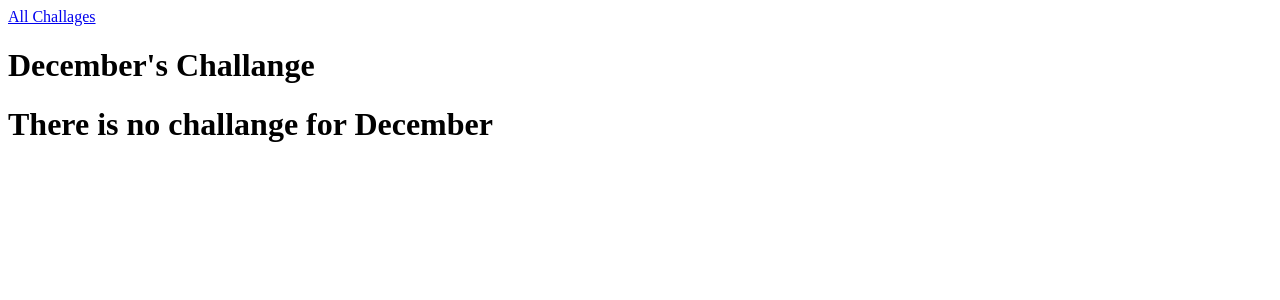
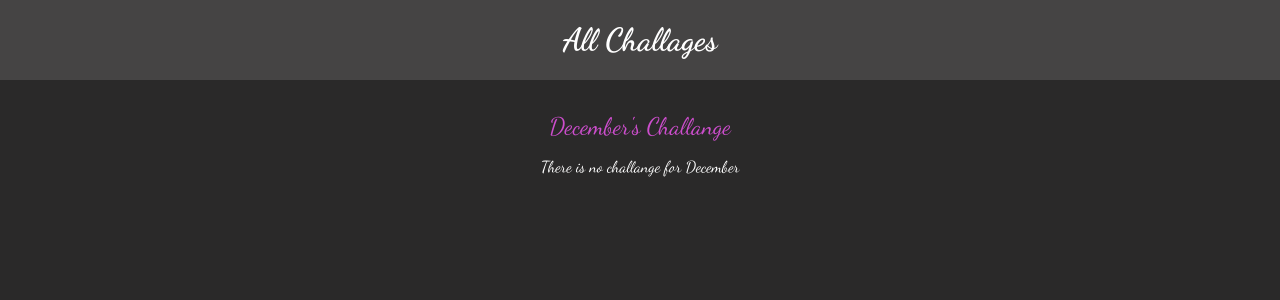
Before and after one commit to lukelim98/Django, a Django app: page /challanges/december in a window 1280 px wide. Shown: the top 300 px of the page. Run offline with Django 4.2, Linux system fonts and the light colour scheme.

Commit message:
Finished dummy project for Django (challanges for 12 month)

```diff
--- /dev/null
+++ b/monthly_challenges/challanges/static/challanges/challange.css
@@ -0,0 +1,23 @@
+h1,
+h2 {
+    text-align: center;
+    color: white;
+}
+
+
+h1 {
+    font-size: 1.5rem;
+    margin: 2rem 0 1rem 0;
+    font-weight: normal;
+    color: rgb(205, 78, 205);
+}
+
+h2 {
+    color: white;
+    font-weight: bold;
+}
+
+.fallback {
+    text-align: center;
+    color: white;
+}
--- a/monthly_challenges/challanges/static/challanges/challanges.css
+++ /dev/null
@@ -1,3 +0,0 @@
-ul {
-    list-style: none;
-}
--- /dev/null
+++ b/monthly_challenges/challanges/static/challanges/includes/header.css
@@ -0,0 +1,25 @@
+header {
+    width: 100%;
+    height: 5rem;
+    background-color: rgb(69, 68, 68);
+}
+
+header nav {
+    width: 100%;
+    height: 100%;
+    display: flex;
+    justify-content: center;
+    align-items: center;
+}
+
+header nav a {
+    color: white;
+    font-size: 2rem;
+    font-weight: bold;
+    text-decoration: none;
+}
+
+header nav a:hover,
+header nav a:active {
+    color: rgb(205, 78, 205);
+}
--- a/monthly_challenges/challanges/templates/challanges/challange.html
+++ b/monthly_challenges/challanges/templates/challanges/challange.html
@@ -1,13 +1,18 @@
 {% extends 'base.html' %}
+{% load static %}
 {% block page_title %}
   {{ month_name|title }} Challange
+{% endblock %}
+{% block css_files %}
+  <link rel="stylesheet" href="{% static 'challanges/challange.css' %}" />
+  <link rel="stylesheet" href="{% static 'challanges/includes/header.css' %}" />
 {% endblock %}
 {% block content %}
   {% include 'challanges/includes/header.html' %}
   <h1>{{ month_name|title }}'s Challange</h1>
   {% if text == None %}
-    <h1>There is no challange for {{ month_name|title }}</h1>
+    <p class="fallback">There is no challange for {{ month_name|title }}</p>
   {% else %}
-    <h2>{{ text }}</h2>
+    <h2>{{text}}</h2>
   {% endif %}
 {% endblock %}
--- a/monthly_challenges/challanges/templates/challanges/index.html
+++ b/monthly_challenges/challanges/templates/challanges/index.html
@@ -2,7 +2,8 @@
 {% load static %}
 
 {% block css_files %}
-<link rel="stylesheet" href="{% static "challanges/challanges.css" %}">
+<link rel="stylesheet" href="{% static "challanges/index.css" %}">
+<link rel="stylesheet" href="{% static "challanges/includes/header.css" %}">
 {% endblock %}
 
 {% block page_title %}
--- a/monthly_challenges/monthly_challenges/settings.py
+++ b/monthly_challenges/monthly_challenges/settings.py
@@ -121,6 +121,10 @@ USE_TZ = True
 
 STATIC_URL = "static/"
 
+STATICFILES_DIRS = [
+    BASE_DIR / "static"
+]
+
 # Default primary key field type
 # https://docs.djangoproject.com/en/4.2/ref/settings/#default-auto-field
 
--- /dev/null
+++ b/monthly_challenges/static/style.css
@@ -0,0 +1,10 @@
+@import url('https://fonts.googleapis.com/css2?family=Dancing+Script:wght@400..700&display=swap');
+
+html {
+    font-family: "Dancing Script", cursive;
+}
+
+body {
+    margin: 0;
+    background-color: rgb(42, 41, 41);
+}
--- a/monthly_challenges/templates/base.html
+++ b/monthly_challenges/templates/base.html
@@ -1,3 +1,5 @@
+{% load static %}
+
 <!DOCTYPE html>
 <html lang="en">
   <head>
@@ -8,6 +10,7 @@
         My Challanges
       {% endblock %}
     </title>
+    <link rel="stylesheet" href="{% static "style.css" %}">
     {% block css_files %}
 
     {% endblock %}
```
Also changed, not shown: monthly_challenges/challanges/static/challanges/index.css (added, +37 -0 lines).
